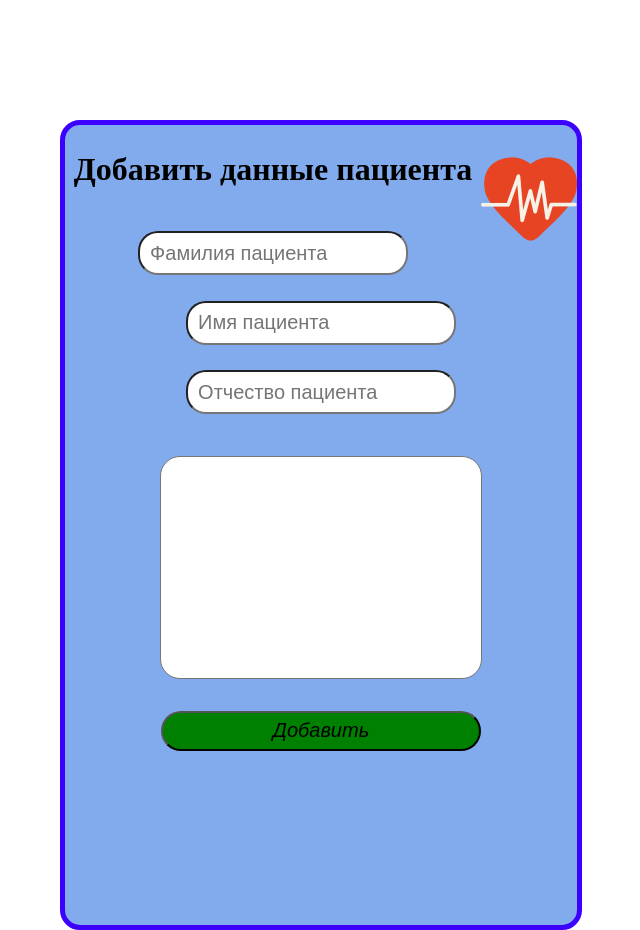
After one commit to dnfive/medpy, a Flask app: page /edit in a window 1280 px wide. The commit adds this page. Shown: the whole page, without its empty margins (319-959 px from the left). Run offline with Flask 2, Linux system fonts and the light colour scheme.

Commit message:
Added edit history window

```diff
--- a/db.py
+++ b/db.py
@@ -213,6 +213,7 @@ def UpdateAccountInfo(id, medid=None):
 def CreateAccount(AccountInfo):
     global account_id
     global point_block
+    point_block = int(GetNumberBlock()[0][1])
     GetAccountID()
     account = (AccountInfo['name'], AccountInfo['login'], GetHashString(AccountInfo['password']), account_id, int(AccountInfo['type']), 0)
     try:
@@ -303,6 +304,8 @@ def CreateMedBase():
 def CreateMedCard(CardInfo):
     global medcard_id
     medcard_id = int(GetMedID()[0][1])
+    global point_block
+    point_block = int(GetNumberBlock()[0][1])
     card = (medcard_id,
             str(CardInfo['created_date']),
             str(CardInfo['first_name']),
@@ -338,6 +341,34 @@ def CreateMedCard(CardInfo):
         if(db_connect):
             db_connect.close()
 
+def UpdateHistoryMed(id, history, new_history):
+    global point_block
+    point_block = int(GetNumberBlock()[0][1])
+    try:
+        db_connect = sqlite3.connect(NAME_BASE)
+        cursor = db_connect.cursor()
+        news_query = '''UPDATE medcards
+                    SET history = ?
+                    WHERE ID = ?
+        '''
+        cursor.execute(news_query, (str(history), id))
+        db_connect.commit()
+        binfo = "Med ID: " + str(id) + ". New history ivent: " + str(new_history)
+        blockdata = {
+        "number": point_block,
+        "from": str(id),
+        "to": str(id),
+        "type": "updatehistory",
+        "count": 0,
+        "info": str(binfo)
+        }
+        bdata = "num: " + str(blockdata['number']) + ", from: " + str(blockdata['from']) + ", to: " + str(blockdata['to']) + ", type: " + str(blockdata['type']) + ", count: " + str(blockdata['count']) + ", info: " + str(blockdata['info'])
+        CreateBlock(bdata)
+    except sqlite3.Error as error:
+        print("Ошибка при обновлении истории медкарты SQLite: ", error)
+    finally:
+        if (db_connect):
+            db_connect.close()
 
 def UpdateMedID():
     global medcard_id
@@ -414,7 +445,7 @@ def GetCardInfo(id=None, first_name=None, second_name=None, third_name=None):
             print("[DEBUG] " + str(info))
             if info != None:
                 CardInfo = {
-                    'ID': id,
+                    'ID': int(info[0]),
                     'created_date': str(info[1]),
                     'first_name': str(info[2]),
                     'second_name': str(info[3]),
@@ -435,20 +466,20 @@ def GetCardInfo(id=None, first_name=None, second_name=None, third_name=None):
 def main():
     #CreateSystemBase()
     #CreateKeys()
-    global point_block
-    point_block = int(GetNumberBlock()[0][1])
-    blockdata = {
-        "number": point_block,
-        "from": "generic",
-        "to": "generic",
-        "type": "generic",
-        "count": 1000000,
-        "info": "generic block"
-    }
-    bdata = "num: " + str(blockdata['number']) + ", from: " + str(blockdata['from']) + ", to: " + str(blockdata['to']) + ", type: " + str(blockdata['type']) + ", count: " + str(blockdata['count']) + ", info: " + str(blockdata['info'])
-    CreateBlock(bdata)
+    #global point_block
+    #point_block = int(GetNumberBlock()[0][1])
+    #blockdata = {
+    #    "number": point_block,
+    #    "from": "generic",
+    #    "to": "generic",
+    #    "type": "generic",
+    #    "count": 1000000,
+    #    "info": "generic block"
+    #}
+    #bdata = "num: " + str(blockdata['number']) + ", from: " + str(blockdata['from']) + ", to: " + str(blockdata['to']) + ", type: " + str(blockdata['type']) + ", count: " + str(blockdata['count']) + ", info: " + str(blockdata['info'])
+    #CreateBlock(bdata)
     #blockinfo = TranslateBlockInfo(DecryptBlock())
-    print(DecryptBlock(0))
+    print(DecryptBlock(4))
     #CreateMedBase()
     pass
 
--- a/main.py
+++ b/main.py
@@ -178,5 +178,41 @@ def search():
                                             second_name=second_name,
                                             third_name=third_name)
 
+@app.route("/edit", methods=['post', 'get'])
+def edit():
+    message = ""
+    if request.method == "POST":
+        first_name = request.form.get("first_name")
+        second_name = request.form.get("second_name")
+        third_name = request.form.get("third_name")
+        history = request.form.get("history")
+        if len(second_name) == 0:
+            message = 'Введите фамилию пациента!'
+            return render_template("edit.html", message=message)
+        elif len(first_name) == 0:
+            message = 'Введите имя пациента!'
+            return render_template("edit.html", message=message)
+        elif len(third_name) == 0:
+            message = 'Введите отчество пациента!'
+            return render_template("edit.html", message=message)
+        elif len(history) == 0:
+            message = "Введена пустая запись!"
+            return render_template("edit.html", message=message)
+
+        CardInfo = GetCardInfo(None, str(first_name), str(second_name), str(third_name))
+        print("[DEBUG] " + str(CardInfo))
+        if CardInfo == False:
+            message = 'Медкарта не найдена!'
+        else:
+            CardInfo['history'] += ".\n" + str(datetime.now().strftime("%d. %m %Y")) + " .\n " + str(history)
+            history = datetime.now().strftime("%d. %m %Y") + ". \n" + history
+            UpdateHistoryMed(CardInfo['ID'], CardInfo['history'], history)
+
+        return render_template("edit.html", message=message,
+                                        first_name=first_name,
+                                        second_name=second_name,
+                                        third_name=third_name,
+                                        history=history)
+    return render_template("edit.html", message=message)
 if __name__ == "__main__":
     app.run(debug=True)
--- /dev/null
+++ b/static/css/edit.css
@@ -0,0 +1,78 @@
+*{
+    margin: 0;
+    padding: 0;
+}
+
+body{
+    width: 100vw;
+}
+
+.box1{
+    display: block;
+    border:5px solid rgb(60, 0, 255) ;
+    border-radius: 20px;
+    height: 100vh;
+    width: 40vw;
+    margin: 0 auto;
+    text-align: center;
+    margin-top: 15vh;
+    min-width: 360px;
+    background-color: #82ABED;}
+
+.img1{
+    float: right;
+    padding-top: 5%;
+}
+
+.h{
+    margin-top: 5%;
+}
+
+.surname{
+        margin-top: 5%;
+        width: 50%;
+        height: 5vh;
+        border-radius:20px;
+        font-size:20px;
+        padding-left: 2%;
+        min-width:50px;
+
+}
+
+.text{
+    display: block;
+    margin: 0 auto;
+    width: 20vw;
+    height: 25vh;
+    overflow: auto;
+    min-height: 130px;
+    font-family: 'Courier New', Courier, monospace;
+    font-size:20px;
+    overflow: auto;
+    border-radius: 20px;
+    resize: none;
+    padding: 2%;
+    min-width: 300px;
+}
+
+@media (max-width: 300px){
+    .text{
+        width:100%;
+    }
+}
+
+.box3{
+    margin-top: 3vh;
+}
+
+.button{
+    width: 25vw;
+    height: 5vh;
+    border-radius:20px;
+    min-width: 70px;
+    font-size: 20px;
+    font-style: oblique;
+    background-color:green;
+    margin-top: 4vh;
+    min-width: 300px;
+}
--- /dev/null
+++ b/templates/edit.html
@@ -0,0 +1,32 @@
+<!DOCTYPE html>
+<html lang="en">
+<head>
+    <meta charset="UTF-8">
+    <meta http-equiv="X-UA-Compatible" content="IE=edge">
+    <meta name="viewport" content="width=device-width, initial-scale=1.0">
+    <link rel="stylesheet" href="{{ url_for('static', filename='css/edit.css') }}">
+    <title>Document</title>
+</head>
+<body>
+    <div class="box1">
+        <img class="img1" src="{{ url_for('static', filename='img1.png') }}" alt="">
+        <h1 class="h">Добавить данные пациента</h1>
+        <br>
+        <form action="/edit" method="post">
+            <input type="text" placeholder="Фамилия пациента" value="{% if second_name %}{{ second_name }}{% endif %}" class="surname" name="second_name">
+            <input type="text" placeholder="Имя пациента" value="{% if first_name %}{{ first_name }}{% endif %}" class="surname" name="first_name">
+            <input type="text" placeholder="Отчество пациента" value="{% if third_name %}{{ third_name }}{% endif %}" class="surname" name="third_name">
+            <br>
+            <br>
+            {% if message %}
+            <h6>{{ message }}</h6>
+            {% endif %}
+            <div class="box3">
+                <textarea class="text" name="history">{% if history %}{{ history }}{% endif %}</textarea>
+            </div>
+        <button class="button" type="submit">Добавить</button>
+        </form>
+
+</div>
+</body>
+</html>
--- a/templates/nav.html
+++ b/templates/nav.html
@@ -18,7 +18,7 @@
         <br>
         <input class="history" type="button" onclick="window.location.href='/search'" value="История болезней">
         <br>
-        <input class="text" type="button" onclick="window.location.href='/'" value="Добавить данные пациента">
+        <input class="text" type="button" onclick="window.location.href='/edit'" value="Добавить запись">
         <br>
     </div>
 </body>
```
Also changed, not shown: system.db.
